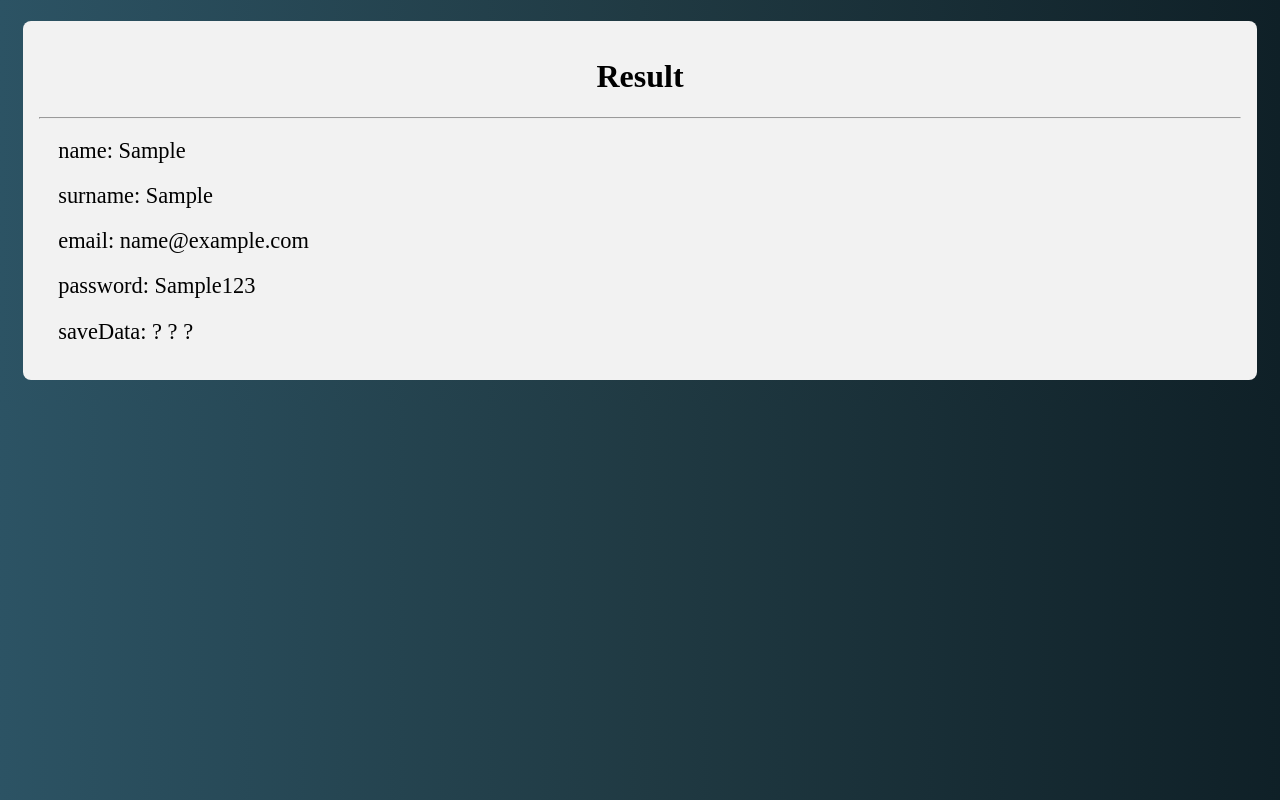
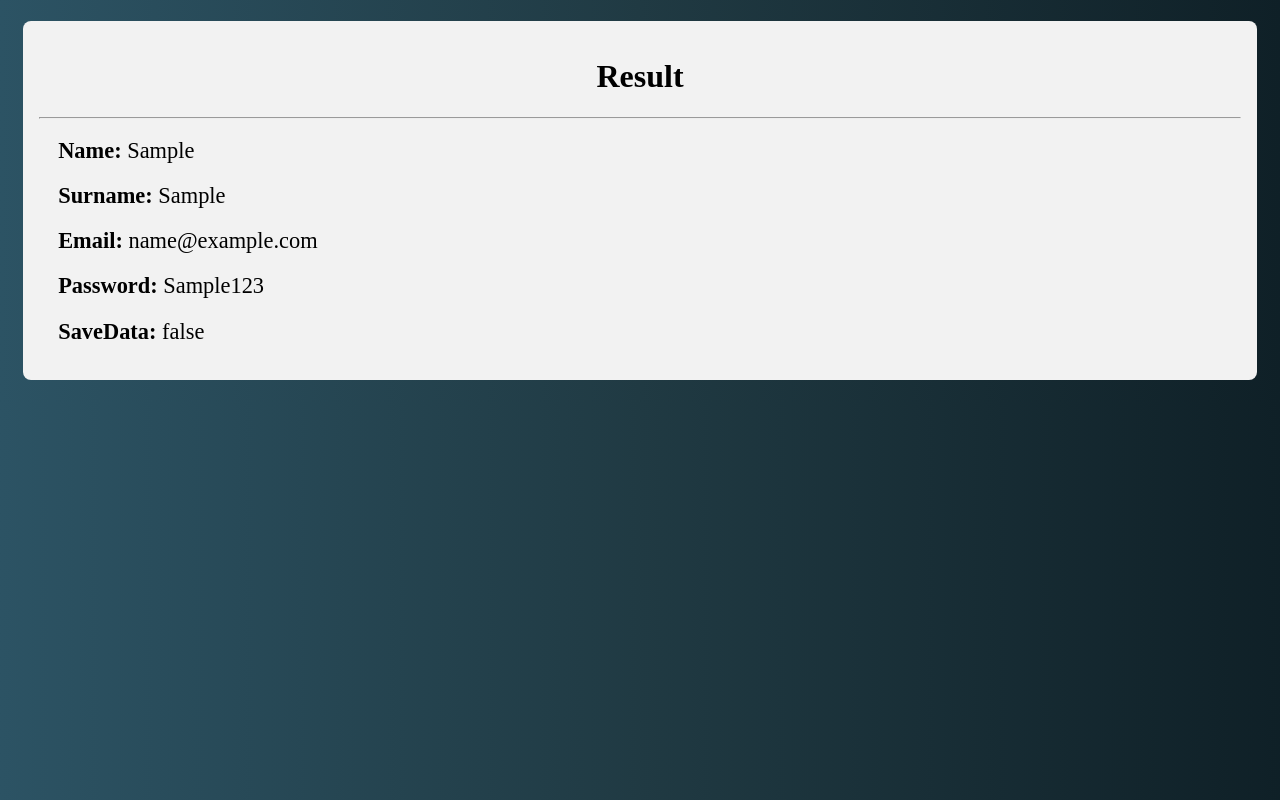
Before and after one commit to rafaeldtx/vue-form-example, a Vue app: page / in a window 1280 px wide. Both pictures are taken after typing "Sample", "Sample", "name@example.com", "Sample123" into the empty fields and a click on the button "Submit". Built offline with nearby package versions, Linux system fonts and the light colour scheme.

Commit message:
(Result) Fix style attribute

```diff
--- a/src/components/Result.vue
+++ b/src/components/Result.vue
@@ -4,7 +4,7 @@
       <hr>
       <div class="group" v-for="(field, index) in attributes" :key="index">
           <span class="title">{{ index }}:</span>
-          {{ field || "? ? ?" }}
+          {{ field }}
       </div>
   </div>
 </template>
@@ -29,4 +29,9 @@ export default {
     .result-group .title {
         text-transform: capitalize;
     }
+
+    .group .title {
+        text-transform: capitalize;
+        font-weight: bold;
+    }
 </style>
```
